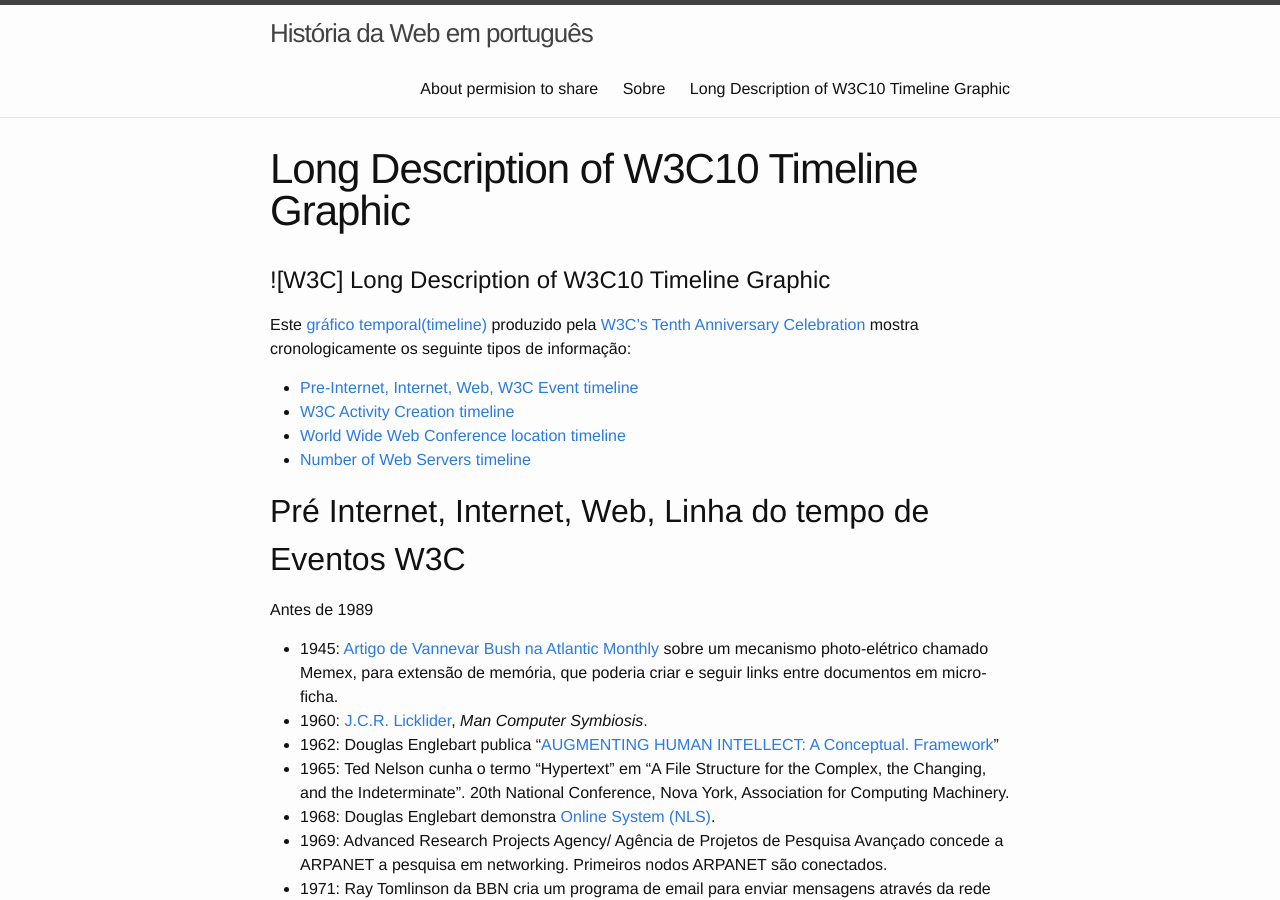
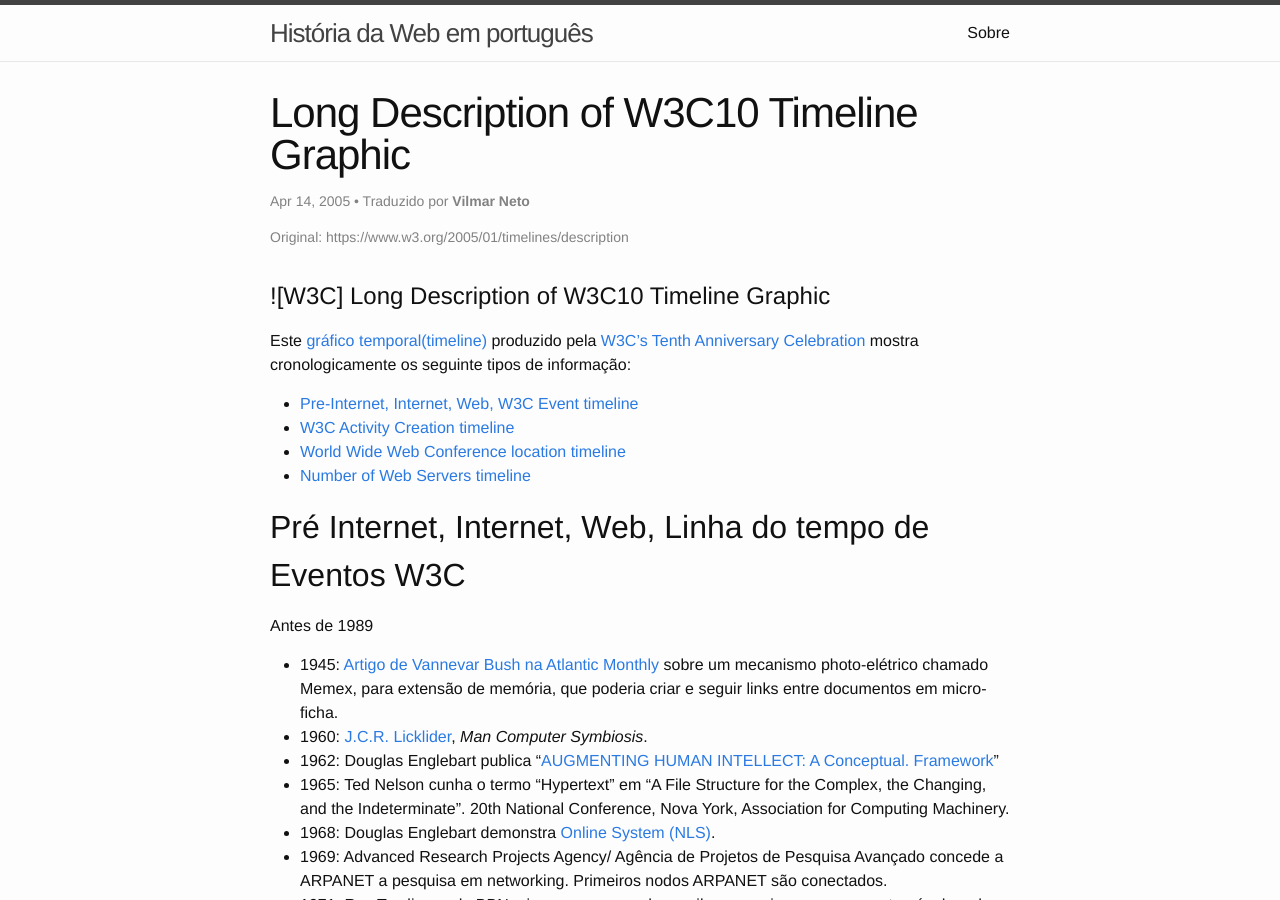
Before and after one commit to webiwg/historia-web-pt, a Jekyll site: the page built from w3c/w3c10/linha-do-tempo-aniversario-10-anos-w3c-traducao.md, in a window 1280 px wide and 900 px high. Built offline with Jekyll 4.4.1, drawn with Linux system fonts in a browser that asks for light colours; some of the changed text lies outside the part shown.

Commit message:
site: removido da primeira pagina o "blog"; link para documento traduzido

```diff
--- a/_config.yml
+++ b/_config.yml
@@ -22,7 +22,7 @@ description: >
 baseurl: "" # the subpath of your site, e.g. /blog
 url: "http://historia.pt.webiwg.org" # the base hostname & protocol for your site
 twitter_username: WebIWG
-github_username:  Dkmister/historia-web-pt
+github_username:  WebIWG
 
 # Build settings
 markdown: kramdown
--- a/_includes/header.html
+++ b/_includes/header.html
@@ -14,11 +14,14 @@
       </a>
 
       <div class="trigger">
+        <a class="page-link" href="/sobre/">Sobre</a>
+        <!--
         {% for my_page in site.pages %}
           {% if my_page.title %}
           <a class="page-link" href="{{ my_page.url | prepend: site.baseurl }}">{{ my_page.title | escape }}</a>
           {% endif %}
         {% endfor %}
+        -->
       </div>
     </nav>
 
--- a/_layouts/translation.html
+++ b/_layouts/translation.html
@@ -5,10 +5,23 @@ layout: default
 
   <header class="post-header">
     <h1 class="post-title" itemprop="name headline">{{ page.title | escape }}</h1>
-    <p class="post-meta"><time datetime="{{ page.date | date_to_xmlschema }}" itemprop="datePublished">{{ page.date | date: "%b %-d, %Y" }}</time>{% if page.author %} • <span itemprop="author" itemscope itemtype="http://schema.org/Person"><span itemprop="name">{{ page.author }}</span></span>{% endif %}</p>
+    <p class="post-meta">
+      <time datetime="{{ page.date | date_to_xmlschema }}" itemprop="datePublished">{{ page.date | date: "%b %-d, %Y" }}</time>
+      {% if page.author %} • Autoria de <strong itemprop="author" itemscope itemtype="http://schema.org/Person"><span itemprop="name">{{ page.author }}</span></strong>{% endif %}
+      {% if page.translator %} • Traduzido por <strong>{{ page.translator }}</strong>{% endif %}
+      {% if page.revisor %} • Revisado por <strong>{{ page.revisor }}</strong>{% endif %}
+    </p>
+    {% if page.original %}
+    <p class="post-meta">Original: {{ page.original }}</p>
+    {% endif %}
   </header>
 
   <div class="post-content" itemprop="articleBody">
     {{ content }}
   </div>
+  <footer>
+    {% if page.license %}<p class="post-meta"> Licença: <strong>{{ page.license }}</strong></p>{% endif %}
+    {% if page.license-custom %}<p class="post-meta"> Licença: <strong>{{ page.license-custom }}</strong></p>{% endif %}
+    {% if page.copyright %}<p class="post-meta"> Direitos de cópia: <strong>{{ page.copyright }}</strong></p>{% endif %}
+  </footer>
 </article>
--- a/w3c/w3c10/linha-do-tempo-aniversario-10-anos-w3c-traducao.md
+++ b/w3c/w3c10/linha-do-tempo-aniversario-10-anos-w3c-traducao.md
@@ -1,5 +1,6 @@
 ---
 layout: translation
+date: 2005-04-14
 title: Long Description of W3C10 Timeline Graphic
 description: Description of W3C10 Timeline Graphic from pre-internet to date
 copyright: "Copyright © 2004-2005 W3C® (MIT, ERCIM, Keio), All Rights Reserved. W3C liability, trademark, document use and software licensing rules apply."
```
Also changed, not shown: about-permision-to-share.md (+1 -1 lines), index.html (+8 -2 lines).
